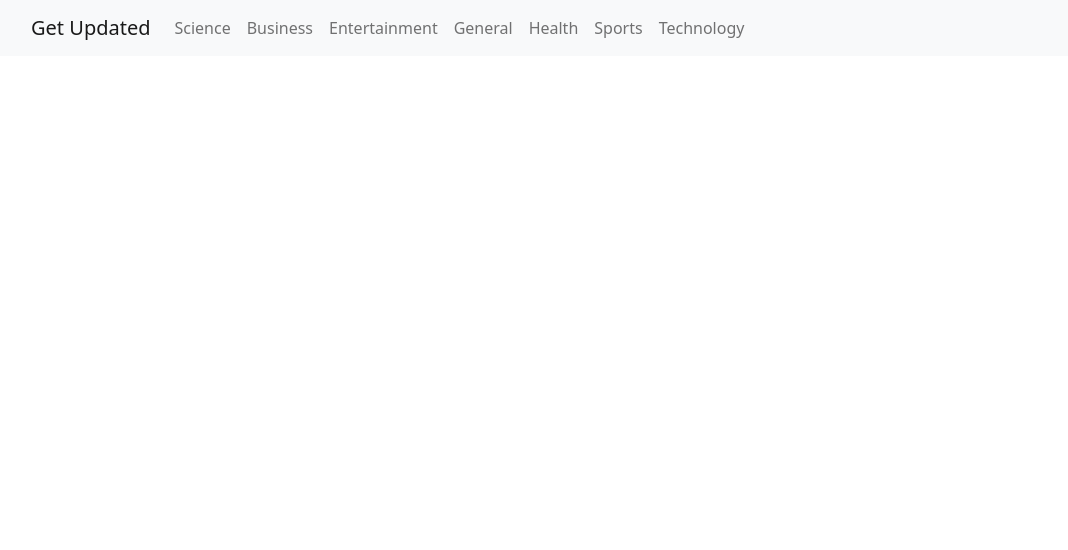
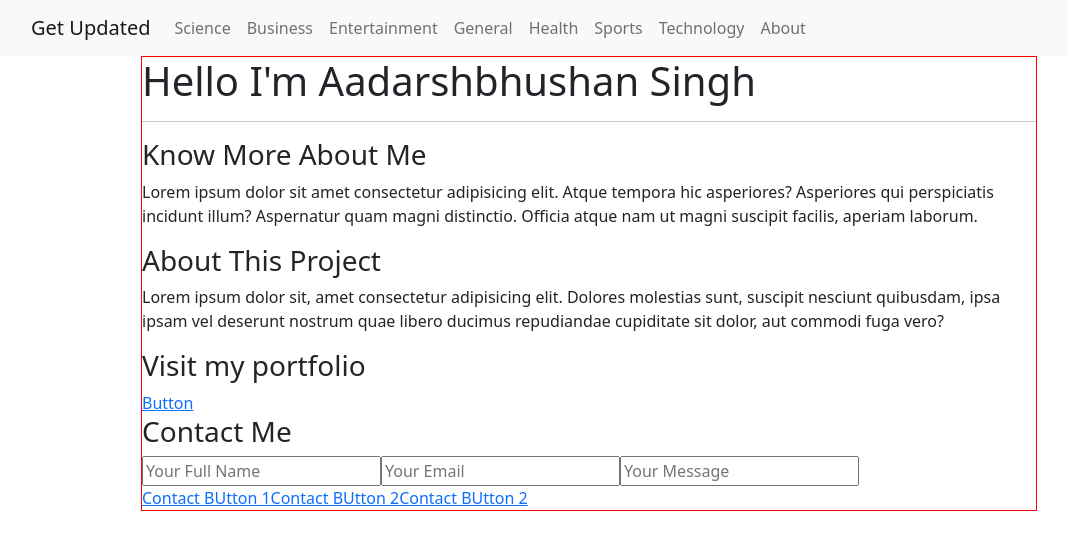
Before and after one commit to Aadarshbhushan-Singh/getUpdated, a React (Create React App) app: page /about in a window 1280 px wide. Shown: the top 550 px of the page, without its empty margins (51-1119 px from the left). Built offline with nearby package versions, Linux system fonts and the light colour scheme.

Commit message:
HTML for about section

```diff
--- a/src/App.js
+++ b/src/App.js
@@ -4,6 +4,7 @@ import NavBar from './Components/NavBar';
 import News from './Components/News';
 import { BrowserRouter as Router,  Switch,  Route } from 'react-router-dom'
 import React from 'react'
+import { About } from './Components/About/About';
 
 // Aadarshbhushan Singh Github Token Test
 
@@ -22,6 +23,7 @@ function App() {
           <Route exact path="/health"><News  key="health" pageSize={20} country="in" category="health" /></Route>
           <Route exact path="/sports"><News key="sports" pageSize={20} country="in" category="sports" /></Route>
           <Route exact path="/technology"><News key="technology" pageSize={20} country="in" category="technology" /></Route>
+          <Route exact path = "/about"><About/></Route>
         </Switch>
       </Router>
     </div>
--- /dev/null
+++ b/src/Components/About/About.css
@@ -0,0 +1,5 @@
+.about_me_section{
+      width: 70%;
+      border: 1px solid red;
+      margin: auto;
+}
--- /dev/null
+++ b/src/Components/About/About.js
@@ -0,0 +1,51 @@
+import React from 'react'
+import './About.css'
+import { Button } from 'bootstrap'
+export const About = () => {
+
+      return (
+            <section className='about_me_section'>
+                  <div className="heading_intro">
+                        <h1>Hello I'm <span>Aadarshbhushan Singh</span></h1>
+                  </div>
+
+                  <hr  className='horizontal_line'/>
+
+                  <div className="know_more_about_me">
+                        <h3>Know More About Me</h3>
+                        <p>Lorem ipsum dolor sit amet consectetur adipisicing elit. Atque tempora hic asperiores? Asperiores qui perspiciatis incidunt illum? Aspernatur quam magni distinctio. Officia atque nam ut magni suscipit facilis, aperiam laborum.</p>
+                  </div>
+
+                  <div className="about_this_project">
+                        <h3>About This Project</h3>
+                        <p>Lorem ipsum dolor sit, amet consectetur adipisicing elit. Dolores molestias sunt, suscipit nesciunt quibusdam, ipsa ipsam vel deserunt nostrum quae libero ducimus repudiandae cupiditate sit dolor, aut commodi fuga vero?</p>
+                  </div>
+
+                  <div className="portfolio_button">
+                        <h3>Visit my portfolio</h3>
+                        <a href="#">Button</a>
+                  </div>
+
+                  <div className="contact_me">
+                        <div className='heading_contact_me'>
+                              <h3>Contact Me</h3>
+                        </div>
+                        <div className='contact_me_section'>
+                              <div className="form_section">
+                                    <form action="">
+                                          <input type="text" placeholder='Your Full Name'/>
+                                          <input type="email" placeholder='Your Email'/>
+                                          <input type="text" placeholder='Your Message'/>
+                                    </form>
+                              </div>
+                              <div className="button_section">
+                                    <a href="#">Contact BUtton 1</a>
+                                    <a href="#">Contact BUtton 2</a>
+                                    <a href="#">Contact BUtton 2</a>
+                              </div>
+                        </div>
+                  </div>
+
+            </section>
+      )
+}
--- a/src/Components/NavBar.js
+++ b/src/Components/NavBar.js
@@ -3,7 +3,10 @@ import { Navbar, Nav, Container, NavDropdown } from 'react-bootstrap'
 import { Link } from 'react-router-dom'
 
 export default class NavBar extends Component {
+
+
     render() {
+
         return (
             <div>
                 <Navbar bg="light" expand="lg">
@@ -19,6 +22,7 @@ export default class NavBar extends Component {
                             <Link className="nav-link" to="/health">Health</Link>
                             <Link className="nav-link" to="/sports">Sports</Link>
                             <Link className="nav-link" to="/technology">Technology</Link>
+                            <Link className="nav-link" to="/about">About</Link>
                             </Nav>
                         </Navbar.Collapse>
                     </Container>
```
